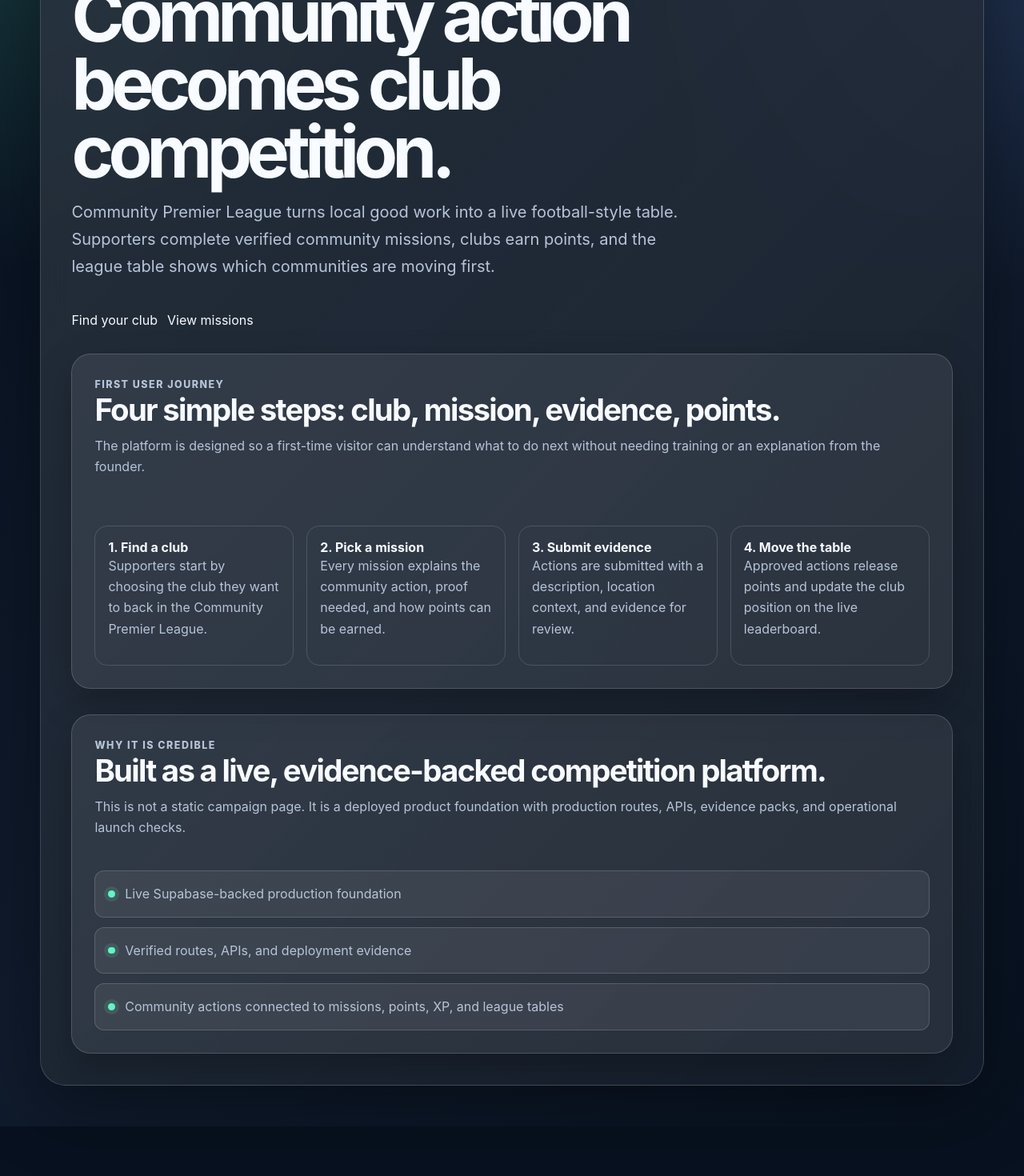
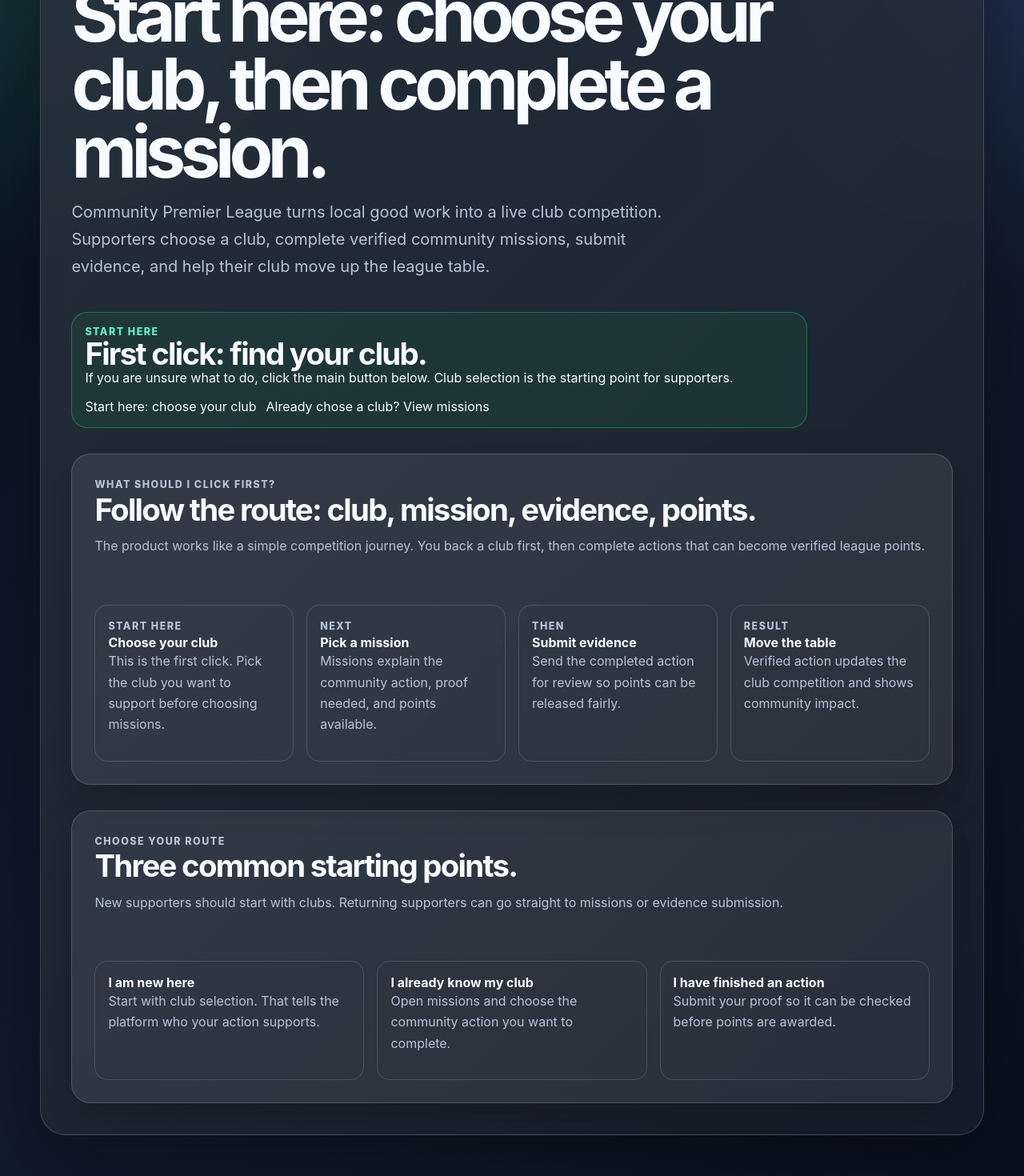
Before and after one commit to richardeleanya/community-league, a Next.js app: page / in a window 1280 px wide. Shown: the part 145-1615 px from the top of the page at 80% size. Before the commit the page ends 1553 px from the top, so only its background shows below. Built offline with nearby package versions, Linux system fonts and the light colour scheme.

Commit message:
Improve landing first click clarity

```diff
--- a/src/app/page.tsx
+++ b/src/app/page.tsx
@@ -1,30 +1,46 @@
 const journeySteps = [
   {
-    title: '1. Find a club',
-    text: 'Supporters start by choosing the club they want to back in the Community Premier League.',
+    label: 'Start here',
+    title: 'Choose your club',
+    text: 'This is the first click. Pick the club you want to support before choosing missions.',
     href: '/clubs',
   },
   {
-    title: '2. Pick a mission',
-    text: 'Every mission explains the community action, proof needed, and how points can be earned.',
+    label: 'Next',
+    title: 'Pick a mission',
+    text: 'Missions explain the community action, proof needed, and points available.',
     href: '/missions',
   },
   {
-    title: '3. Submit evidence',
-    text: 'Actions are submitted with a description, location context, and evidence for review.',
+    label: 'Then',
+    title: 'Submit evidence',
+    text: 'Send the completed action for review so points can be released fairly.',
     href: '/submit-action',
   },
   {
-    title: '4. Move the table',
-    text: 'Approved actions release points and update the club position on the live leaderboard.',
+    label: 'Result',
+    title: 'Move the table',
+    text: 'Verified action updates the club competition and shows community impact.',
     href: '/leaderboard',
   },
 ];
 
-const proofPoints = [
-  'Live Supabase-backed production foundation',
-  'Verified routes, APIs, and deployment evidence',
-  'Community actions connected to missions, points, XP, and league tables',
+const supportLinks = [
+  {
+    title: 'I am new here',
+    text: 'Start with club selection. That tells the platform who your action supports.',
+    href: '/clubs',
+  },
+  {
+    title: 'I already know my club',
+    text: 'Open missions and choose the community action you want to complete.',
+    href: '/missions',
+  },
+  {
+    title: 'I have finished an action',
+    text: 'Submit your proof so it can be checked before points are awarded.',
+    href: '/submit-action',
+  },
 ];
 
 export default function HomePage() {
@@ -33,29 +49,47 @@ export default function HomePage() {
       <section className="hero-panel" aria-labelledby="home-title">
         <header className="hero-panel__header">
           <p className="eyebrow">Community Premier League</p>
-          <h1 id="home-title">Community action becomes club competition.</h1>
+          <h1 id="home-title">Start here: choose your club, then complete a mission.</h1>
           <p className="hero-copy">
-            Community Premier League turns local good work into a live football-style table.
-            Supporters complete verified community missions, clubs earn points, and the league
-            table shows which communities are moving first.
+            Community Premier League turns local good work into a live club competition.
+            Supporters choose a club, complete verified community missions, submit evidence,
+            and help their club move up the league table.
           </p>
-          <div style={{ display: 'flex', flexWrap: 'wrap', gap: '0.75rem', marginTop: '1.5rem' }}>
-            <a className="primary-action" href="/clubs">
-              Find your club
-            </a>
-            <a className="secondary-action" href="/missions">
-              View missions
-            </a>
+
+          <div
+            aria-label="Start here action"
+            style={{
+              marginTop: '1.5rem',
+              padding: '1rem',
+              border: '1px solid rgba(34, 197, 94, 0.45)',
+              borderRadius: '1.25rem',
+              background: 'rgba(34, 197, 94, 0.08)',
+            }}
+          >
+            <p className="eyebrow">Start here</p>
+            <h2 style={{ margin: 0 }}>First click: find your club.</h2>
+            <p>
+              If you are unsure what to do, click the main button below. Club selection is the
+              starting point for supporters.
+            </p>
+            <div style={{ display: 'flex', flexWrap: 'wrap', gap: '0.75rem', marginTop: '1rem' }}>
+              <a className="primary-action" href="/clubs">
+                Start here: choose your club
+              </a>
+              <a className="secondary-action" href="/missions">
+                Already chose a club? View missions
+              </a>
+            </div>
           </div>
         </header>
 
-        <section className="validation-panel" aria-label="How the platform works">
+        <section className="validation-panel" aria-label="What should I click first">
           <div>
-            <p className="eyebrow">First user journey</p>
-            <h2>Four simple steps: club, mission, evidence, points.</h2>
+            <p className="eyebrow">What should I click first?</p>
+            <h2>Follow the route: club, mission, evidence, points.</h2>
             <p>
-              The platform is designed so a first-time visitor can understand what to do next
-              without needing training or an explanation from the founder.
+              The product works like a simple competition journey. You back a club first, then
+              complete actions that can become verified league points.
             </p>
           </div>
 
@@ -79,6 +113,7 @@ export default function HomePage() {
                   textDecoration: 'none',
                 }}
               >
+                <p className="eyebrow">{step.label}</p>
                 <strong>{step.title}</strong>
                 <p>{step.text}</p>
               </a>
@@ -86,21 +121,41 @@ export default function HomePage() {
           </div>
         </section>
 
-        <section className="validation-panel" aria-label="Launch proof">
+        <section className="validation-panel" aria-label="Choose the route that fits you">
           <div>
-            <p className="eyebrow">Why it is credible</p>
-            <h2>Built as a live, evidence-backed competition platform.</h2>
+            <p className="eyebrow">Choose your route</p>
+            <h2>Three common starting points.</h2>
             <p>
-              This is not a static campaign page. It is a deployed product foundation with
-              production routes, APIs, evidence packs, and operational launch checks.
+              New supporters should start with clubs. Returning supporters can go straight to
+              missions or evidence submission.
             </p>
           </div>
 
-          <ul className="validation-list">
-            {proofPoints.map((item) => (
-              <li key={item}>{item}</li>
+          <div
+            style={{
+              display: 'grid',
+              gridTemplateColumns: 'repeat(auto-fit, minmax(220px, 1fr))',
+              gap: '1rem',
+              marginTop: '1.25rem',
+            }}
+          >
+            {supportLinks.map((item) => (
+              <a
+                key={item.title}
+                href={item.href}
+                style={{
+                  display: 'block',
+                  padding: '1rem',
+                  border: '1px solid rgba(148, 163, 184, 0.28)',
+                  borderRadius: '1rem',
+                  textDecoration: 'none',
+                }}
+              >
+                <strong>{item.title}</strong>
+                <p>{item.text}</p>
+              </a>
             ))}
-          </ul>
+          </div>
         </section>
       </section>
     </main>
```
Also changed, not shown: src/app/clubs/page.tsx (+61 -23 lines).
